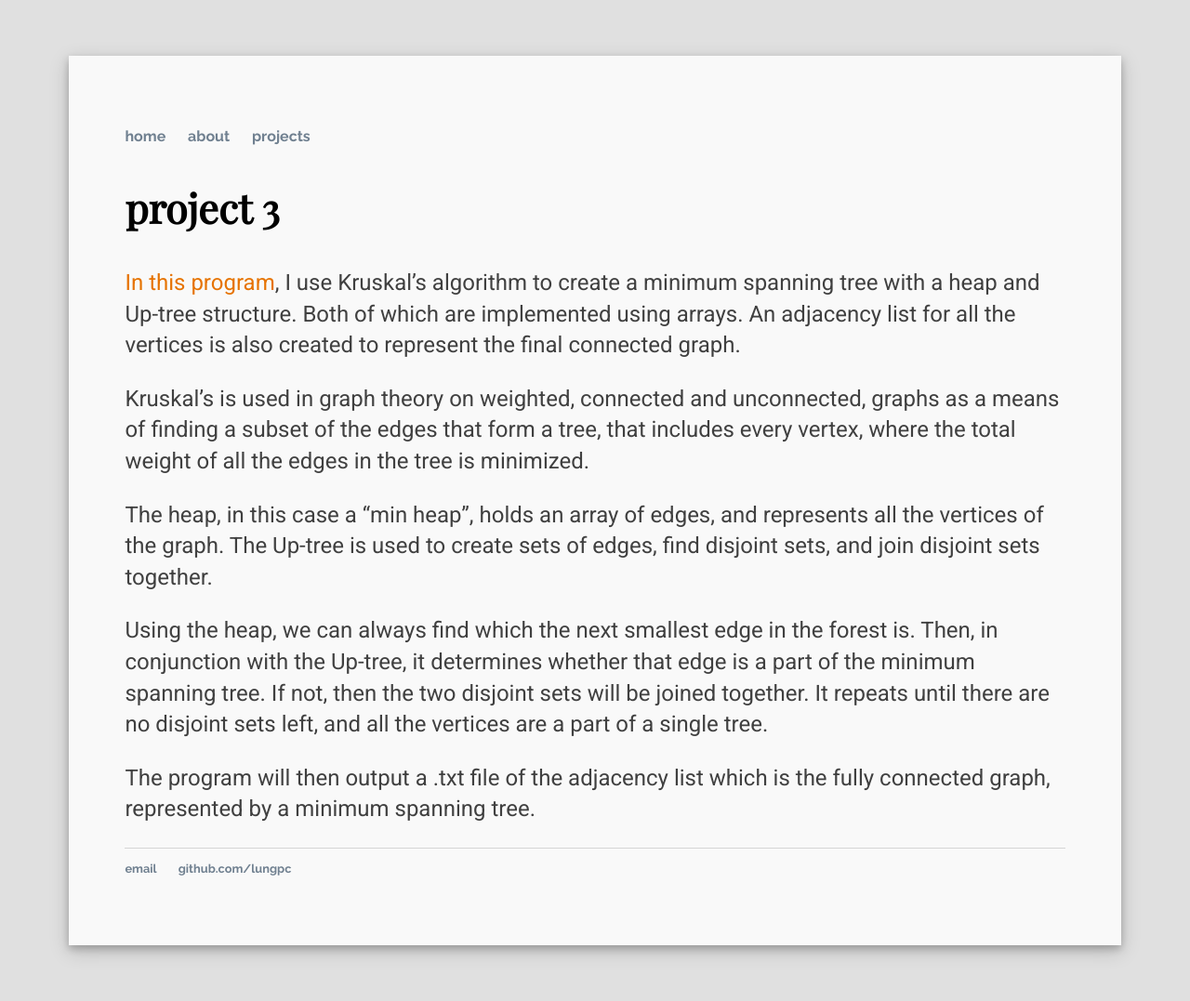
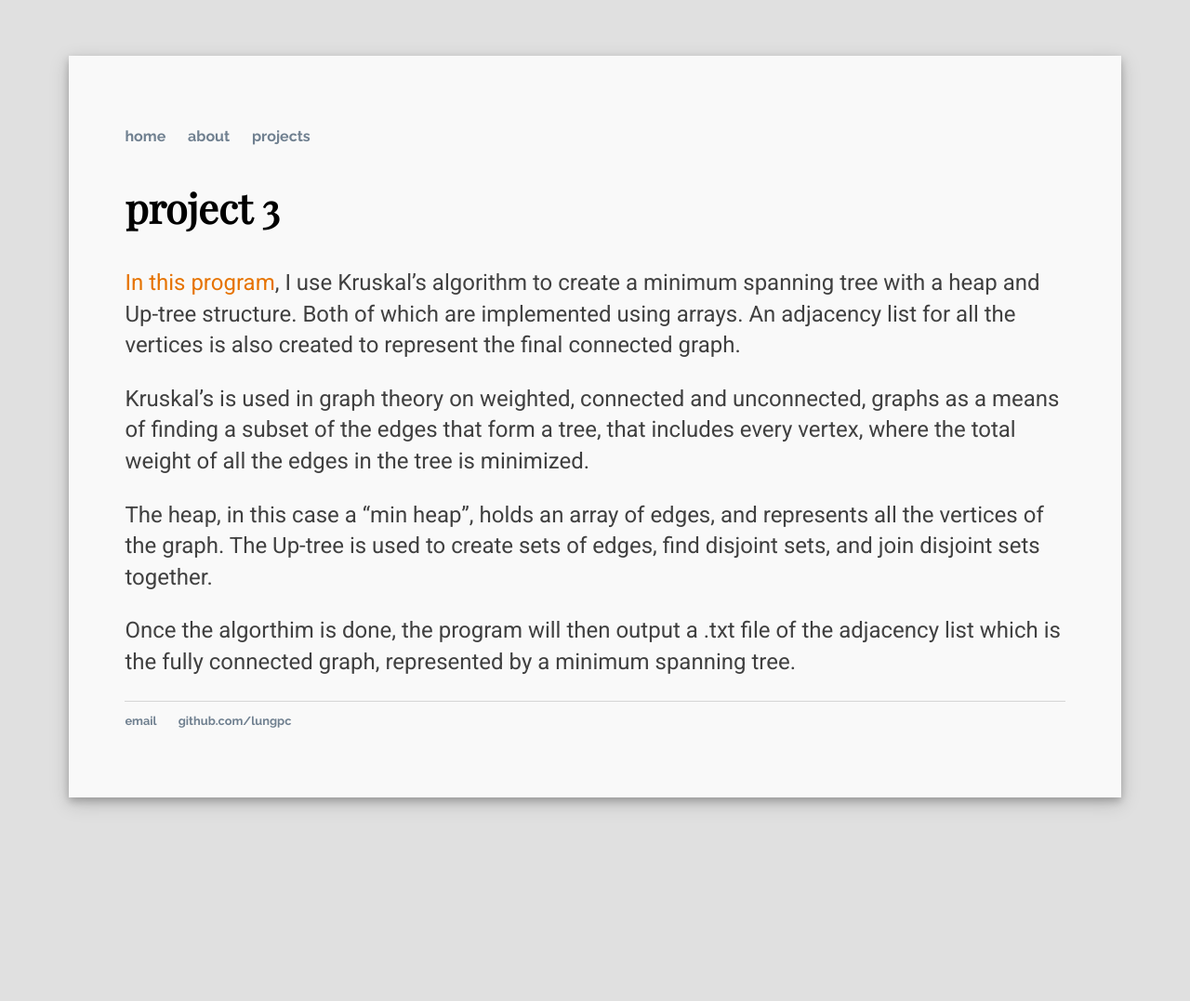
Before and after one commit to lungpc/lungpc.github.io, a Jekyll site: the page built from projects/p3/index.html, in a window 1280 px wide. Shown: the whole page at 93% size. Built offline with Jekyll 4.4.1, drawn with Linux system fonts in a browser that asks for light colours; some web fonts are replaced; after the commit the page ends 918 px from its top, so only the background shows below that.

Commit message:
Update index.html

```diff
--- a/projects/p3/index.html
+++ b/projects/p3/index.html
@@ -18,10 +18,5 @@ weight of all the edges in the tree is minimized.</p>
 of the graph. The Up-tree is used to create sets of edges, find disjoint sets, and join disjoint
 sets together.</p>
 
-<p>Using the heap, we can always find which the next smallest edge in the forest is. Then, in conjunction with the
-Up-tree, it determines whether that edge is a part of the minimum spanning tree. If not,
-then the two disjoint sets will be joined together. It repeats until there are no disjoint sets left, and all the
-vertices are a part of a single tree.</p>
-
-<p>The program will then output a .txt file of the adjacency list which is the fully connected graph, represented by
-a minimum spanning tree. </p>
+<p>Once the algorthim is done, the program will then output a .txt file of the adjacency list which
+is the fully connected graph, represented by a minimum spanning tree. </p>
```
